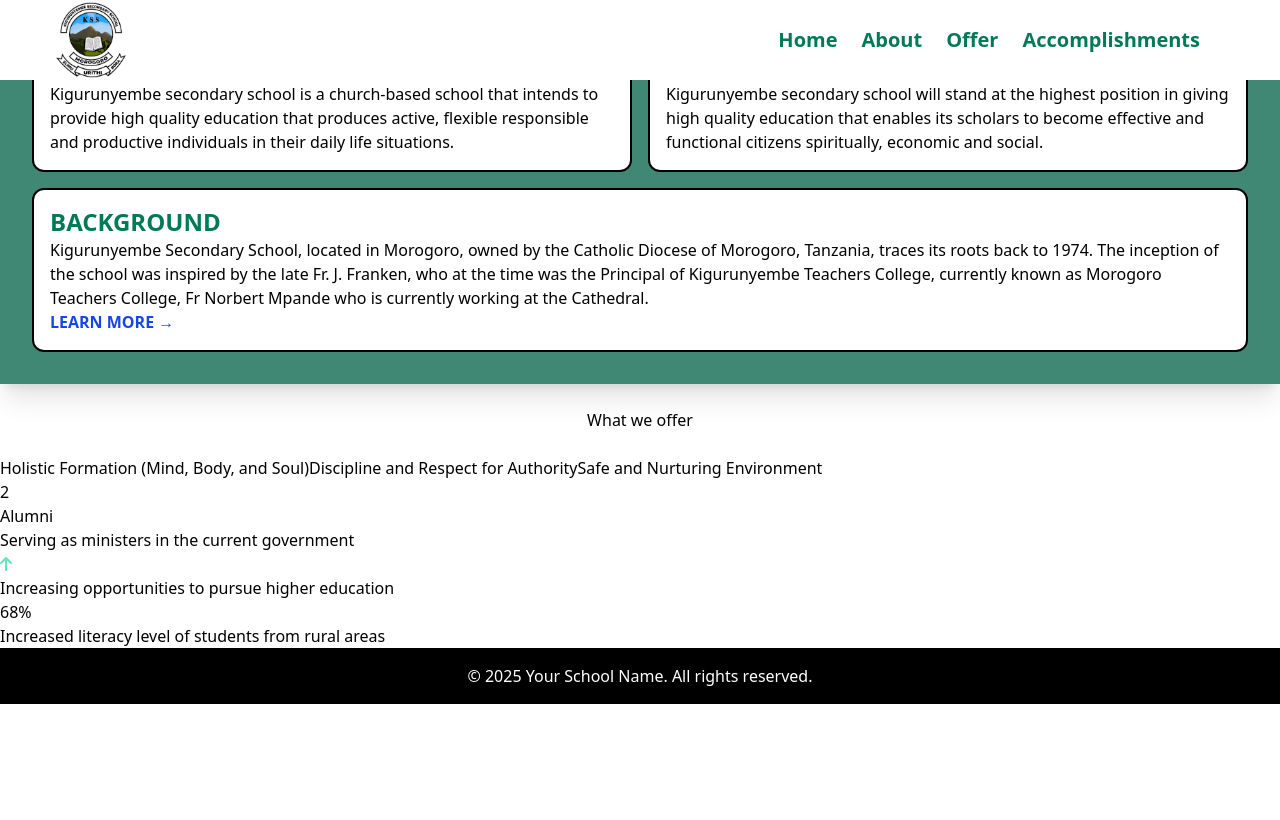
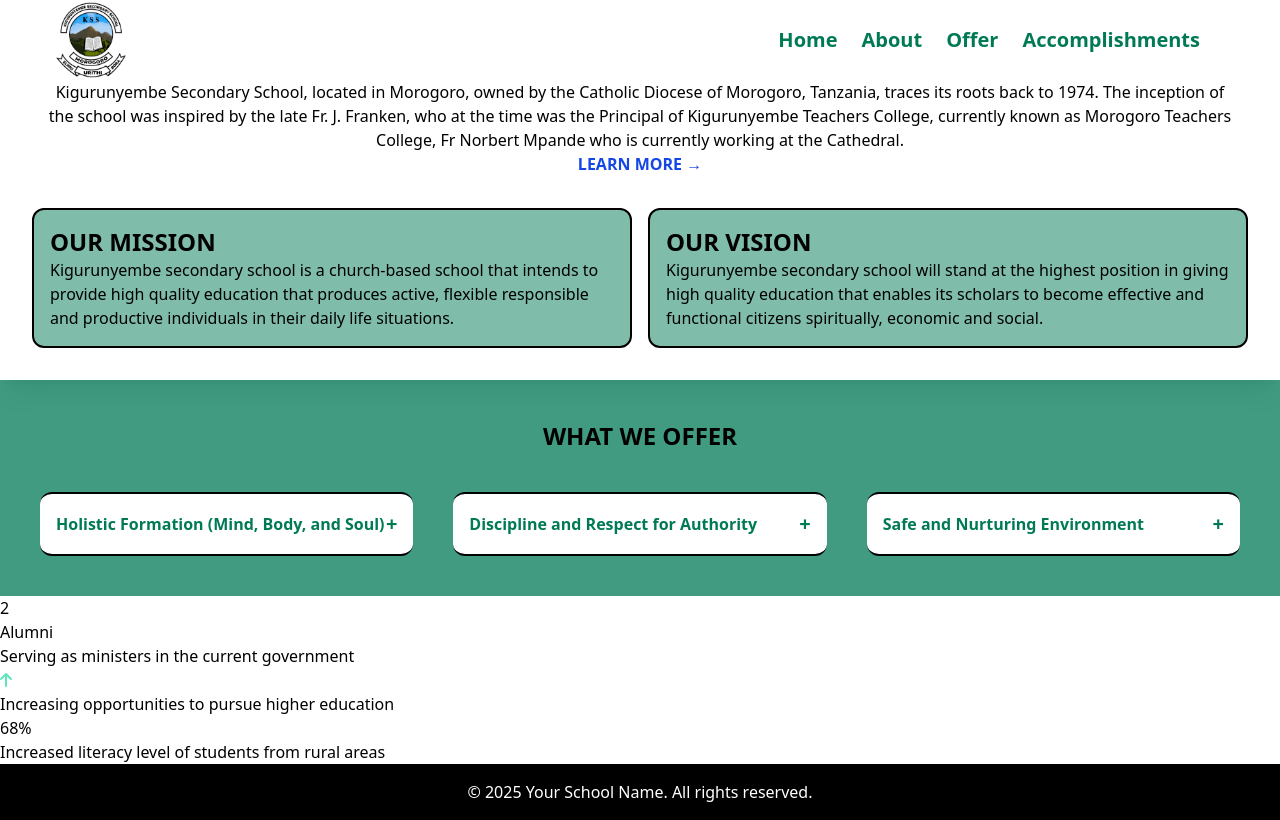
Before and after one commit to stevel419/SchoolWebsite, a React (Vite) app: page / in a window 1280 px wide. Built offline with nearby package versions, Linux system fonts and the light colour scheme.

Commit message:
Completed Offer Section

```diff
--- /dev/null
+++ b/src/AboutHome.jsx
@@ -0,0 +1,35 @@
+import { Link } from "react-router-dom";
+
+function AboutHome() {
+    return (
+        <div className="grid lg:grid-cols-2 grid-cols-1 gap-4 bg-white place-content-center px-8 py-8 shadow-xl">
+            <div className="lg:col-span-2 col-span-1 p-4 text-black text-center">
+                <h2 className="font-sans text-2xl font-bold text-black uppercase">About Kiguruyembe Secondari</h2>
+                <p>
+                Kigurunyembe Secondary School, located in Morogoro, owned by the Catholic Diocese of Morogoro,
+                Tanzania, traces its roots back to 1974. The inception of the school was inspired by the late
+                Fr. J. Franken, who at the time was the Principal of Kigurunyembe Teachers College, currently known
+                as Morogoro Teachers College, Fr Norbert Mpande who is currently working at the Cathedral.
+                </p>
+                <Link to="/about" className="text-blue-700 font-semibold hover:underline hover:text-blue-500">LEARN MORE →</Link>
+            </div>
+            <div className="p-4 rounded-xl border-2 border-black bg-emerald-700/50 text-black">
+                <h2 className="font-sans text-2xl font-bold text-black uppercase">Our Mission</h2>
+                <p>
+                Kigurunyembe secondary school is a church-based school that intends to provide high quality
+                education that produces active, flexible responsible and productive individuals in their daily life
+                situations.
+                </p>
+            </div>
+            <div className="p-4 rounded-xl border-2 border-black bg-emerald-700/50 text-black">
+                <h2 className="font-sans text-2xl font-bold text-black uppercase">Our Vision</h2>
+                <p>
+                Kigurunyembe secondary school will stand at the highest position in giving high quality education
+                that enables its scholars to become effective and functional citizens spiritually, economic and social.
+                </p>
+            </div>
+        </div>
+    );
+}
+
+export default AboutHome;
--- a/src/Home.jsx
+++ b/src/Home.jsx
@@ -1,4 +1,4 @@
-import { Link } from "react-router-dom";
+import AboutHome from './AboutHome';
 import Offer from './Offer';
 import Accomp from './Accomplishments';
 
@@ -9,33 +9,7 @@ function Home() {
         <header className="Nav-Bar">
         </header>
       </div>
-      <div className="grid lg:grid-cols-2 grid-cols-1 gap-4 bg-emerald-800/75 place-content-center px-8 py-8 shadow-xl">
-        <div className="p-4 rounded-xl border-2 border-black bg-white text-black">
-          <h2 className="font-sans text-2xl font-bold text-emerald-700 uppercase">Our Mission</h2>
-          <p>
-            Kigurunyembe secondary school is a church-based school that intends to provide high quality
-            education that produces active, flexible responsible and productive individuals in their daily life
-            situations.
-          </p>
-        </div>
-        <div className="p-4 rounded-xl border-2 border-black bg-white text-black">
-          <h2 className="font-sans text-2xl font-bold text-emerald-700 uppercase">Our Vision</h2>
-          <p>
-            Kigurunyembe secondary school will stand at the highest position in giving high quality education
-            that enables its scholars to become effective and functional citizens spiritually, economic and social.
-          </p>
-        </div>
-        <div className="lg:col-span-2 col-span-1 p-4 rounded-xl border-2 border-black bg-white text-black">
-          <h2 className="font-sans text-2xl font-bold text-emerald-700 uppercase">Background</h2>
-          <p>
-            Kigurunyembe Secondary School, located in Morogoro, owned by the Catholic Diocese of Morogoro,
-            Tanzania, traces its roots back to 1974. The inception of the school was inspired by the late
-            Fr. J. Franken, who at the time was the Principal of Kigurunyembe Teachers College, currently known
-            as Morogoro Teachers College, Fr Norbert Mpande who is currently working at the Cathedral.
-          </p>
-          <Link to="/about" className="text-blue-700 font-semibold hover:underline hover:text-blue-500">LEARN MORE →</Link>
-        </div>
-      </div>
+      <AboutHome />
       <Offer />
       <Accomp />
       <footer>
--- a/src/Offer.jsx
+++ b/src/Offer.jsx
@@ -1,16 +1,78 @@
+import { useState } from "react";
+
+const OfferContents1 = () => {
+    return (
+        <ul className="list-inside list-disc py-2">
+            <li className="pb-2">
+                Develops not just intellectual abilities but also character, virtues, and a sense of purpose.
+            </li>
+            <li>
+                Encourages students to see their education as a means to serve God and humanity.
+            </li>
+        </ul>
+    );
+}
+
+const OfferContents2 = () => {
+    return (
+        <ul className="list-inside list-disc py-2">
+            <li className="pb-2">
+                Maintains a structured environment that emphasizes self-discipline, respect for teachers, and
+                obedience to God.
+            </li>
+            <li>
+                An alternative to schools where discipline is lacking.
+            </li>
+        </ul>
+    );
+}
+
+const OfferContents3 = () => {
+    return (
+        <ul className="list-inside list-disc py-2">
+            <li className="pb-2">
+                Provides a protective space against negative influences (e.g., substance abuse, violence, or
+                radical ideologies).
+            </li>
+            <li>
+                Teachers and staff act as role models in faith and virtue.
+            </li>
+        </ul>
+    );
+}
+
 function Offer() {
+    const [openMenu1, setOpenMenu1] = useState(false);
+    const [openMenu2, setOpenMenu2] = useState(false);
+    const [openMenu3, setOpenMenu3] = useState(false);
+
     return (
-        <div className="Offer">
-            <h2 className="flex justify-center py-6">What we offer</h2>
-            <div className="flex flex-col lg:flex-row">
-                <div>
-                    <p>Holistic Formation (Mind, Body, and Soul)</p>
+        <div className="bg-emerald-700/75">
+            <h2 className="flex justify-center pt-10 font-bold text-2xl uppercase">What we offer</h2>
+            <div className="flex flex-col lg:flex-row gap-10 px-10 py-10 lg:items-start">
+                <div className="border-y-2 p-4 rounded-xl bg-white flex-1">
+                    <button onClick={() => setOpenMenu1((prev) => !prev)}
+                    className="flex justify-between items-center w-full text-left font-bold text-emerald-700">
+                        <span>Holistic Formation (Mind, Body, and Soul)</span>
+                        <span className="text-right text-xl">{ openMenu1 ? '-' : '+' }</span>
+                    </button>
+                    { openMenu1 && <OfferContents1 /> }
                 </div>
-                <div>
-                    <p>Discipline and Respect for Authority</p>
+                <div className="border-y-2 p-4 rounded-xl bg-white flex-1">
+                    <button onClick={() => setOpenMenu2((prev) => !prev)}
+                    className="flex justify-between items-center w-full text-left font-bold text-emerald-700">
+                        <span>Discipline and Respect for Authority</span>
+                        <span className="text-right text-xl">{ openMenu2 ? '-' : '+' }</span>
+                    </button>
+                    { openMenu2 && <OfferContents2 /> }
                 </div>
-                <div>
-                    <p>Safe and Nurturing Environment</p>
+                <div className="border-y-2 p-4 rounded-xl bg-white flex-1">
+                    <button onClick={() => setOpenMenu3((prev) => !prev)}
+                    className="flex justify-between items-center w-full text-left font-bold text-emerald-700">
+                        <span>Safe and Nurturing Environment</span>
+                        <span className="text-right text-xl">{ openMenu3 ? '-' : '+' }</span>
+                    </button>
+                    { openMenu3 && <OfferContents3 /> }
                 </div>
             </div>
         </div>
```
